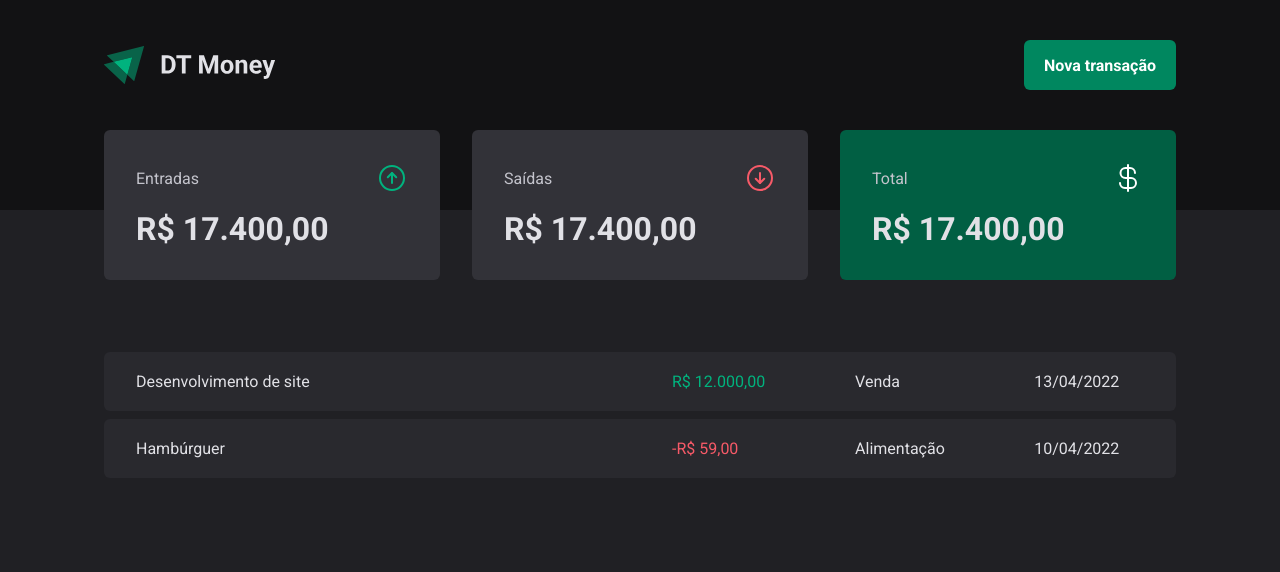
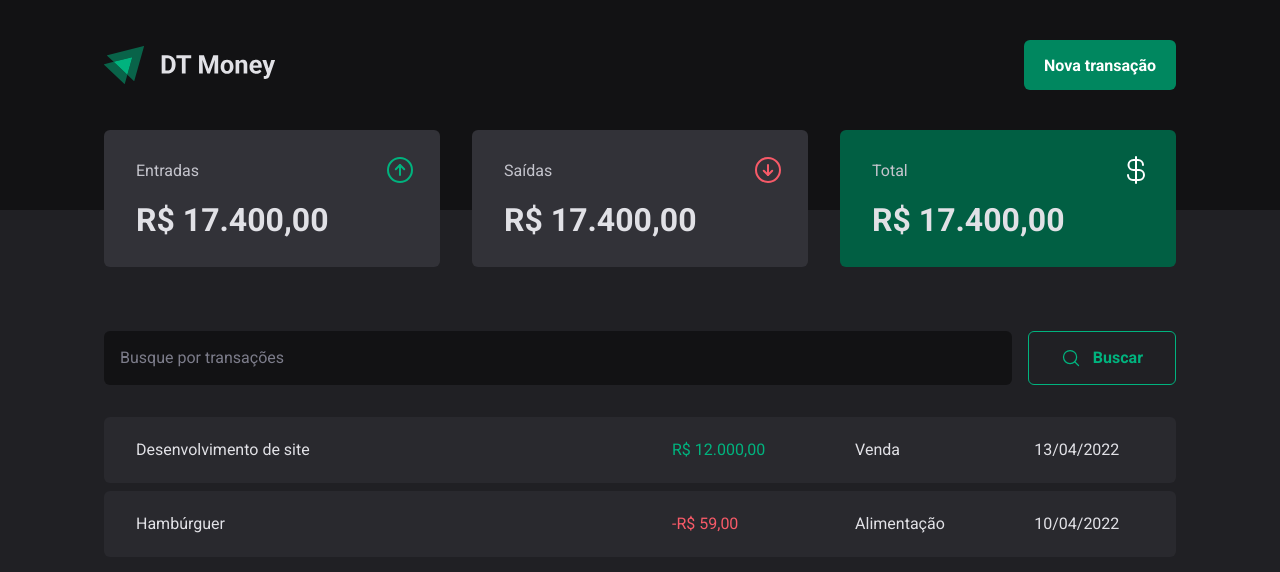
Before and after one commit to diogoz/dt-money, a React (Vite) app: page / in a window 1280 px wide. Shown: the top 572 px of the page. Built offline with nearby package versions, Linux system fonts and the light colour scheme.

Commit message:
Estrutura visual - Componente: SearchForm

```diff
--- a/src/components/Summary/styles.ts
+++ b/src/components/Summary/styles.ts
@@ -18,7 +18,7 @@
 export const SummaryCard = styled.div<SummaryCardProps>`
   background: ${({ theme }) => theme.colors["gray-600"]};
   border-radius: 6px;
-  padding: 2rem;
+  padding: 1.5rem 1.5rem 1.5rem 2rem;
   header {
     display: flex;
     align-items: center;
@@ -27,8 +27,9 @@
   }
   strong {
     display: block;
-    margin-top: 1rem;
+    margin-top: 0.75rem;
     font-size: 2rem;
+    line-height: 140%;
   }
   ${({ variant }) => variant === "green" && css`
     background: ${({ theme }) => theme.colors["green-700"]}
--- /dev/null
+++ b/src/pages/Transactions/components/SearchForm/index.tsx
@@ -0,0 +1,15 @@
+import { MagnifyingGlass } from "phosphor-react";
+import { SearchFormContainer } from "./styles";
+
+export function SearchForm() {
+  return (
+    <SearchFormContainer>
+      <input type="text" placeholder="Busque por transações" />
+
+      <button type="submit">
+        <MagnifyingGlass size={20} />
+        Buscar
+      </button>
+    </SearchFormContainer>
+  );
+}
--- /dev/null
+++ b/src/pages/Transactions/components/SearchForm/styles.ts
@@ -0,0 +1,36 @@
+import styled from "styled-components";
+
+export const SearchFormContainer = styled.form`
+  display: flex;
+  gap: 1rem;
+  input {
+    flex: 1;
+    line-height: 22.4px;
+    border-radius: 6px;
+    border: 0;
+    background: ${({ theme }) => theme.colors["gray-900"]};
+    color: ${({ theme }) => theme.colors["gray-300"]};
+    padding: 1rem;
+    &::placeholder {
+      color: ${({ theme }) => theme.colors["gray-500"]};
+    }
+  }
+  button {
+    display: flex;
+    align-items: center;
+    gap: 0.75rem;
+    border: 0;
+    padding: 0.875rem 2rem;
+    background: transparent;
+    border: 1px solid ${({ theme }) => theme.colors["green-300"]};
+    color: ${({ theme }) => theme.colors["green-300"]};
+    font-weight: bold;
+    border-radius: 6px;
+    &:hover {
+      background: ${({ theme }) => theme.colors["green-500"]};
+      border-color: ${({ theme }) => theme.colors["green-500"]};
+      color: ${({ theme }) => theme.colors["white"]};
+      transition: background-color 0.2s, color 0.2s, border-color 0.2s;
+    }
+  }
+`
--- a/src/pages/Transactions/index.tsx
+++ b/src/pages/Transactions/index.tsx
@@ -1,5 +1,6 @@
 import { Header } from "../../components/Header";
 import { Summary } from "../../components/Summary";
+import { SearchForm } from "./components/SearchForm";
 import { PriceHighlight, TransactionsContainer, TransactionsTable } from "./styles";
 
 export function Transactions() {
@@ -9,6 +10,7 @@
       <Summary />
 
       <TransactionsContainer>
+        <SearchForm />
         <TransactionsTable>
           <tbody>
             <tr>
--- a/src/pages/Transactions/styles.ts
+++ b/src/pages/Transactions/styles.ts
@@ -11,9 +11,11 @@
   width: 100%;
   border-collapse: separate;
   border-spacing: 0 0.5rem;
+  margin-top: 1.5rem;
   td {
     padding: 1.25rem 2rem;
     background: ${({ theme }) => theme.colors["gray-700"]};
+    line-height: 26px;
     &:first-child {
       border-top-left-radius: 6px;
       border-bottom-left-radius: 6px;
```
